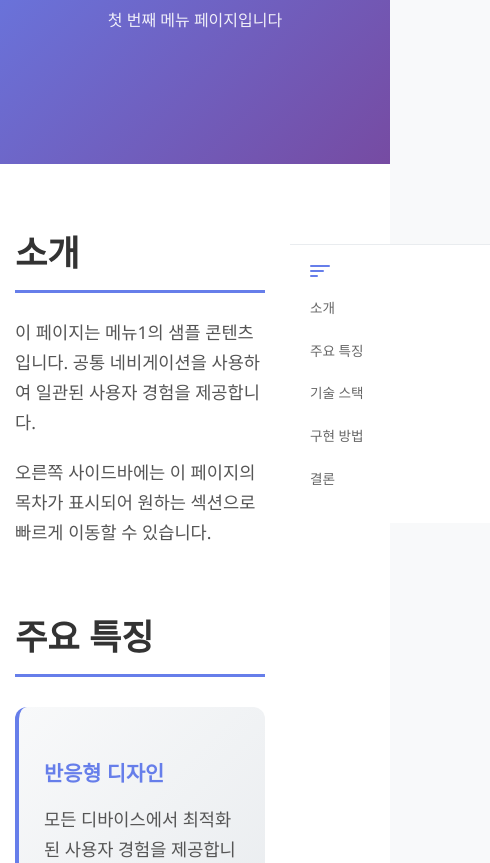
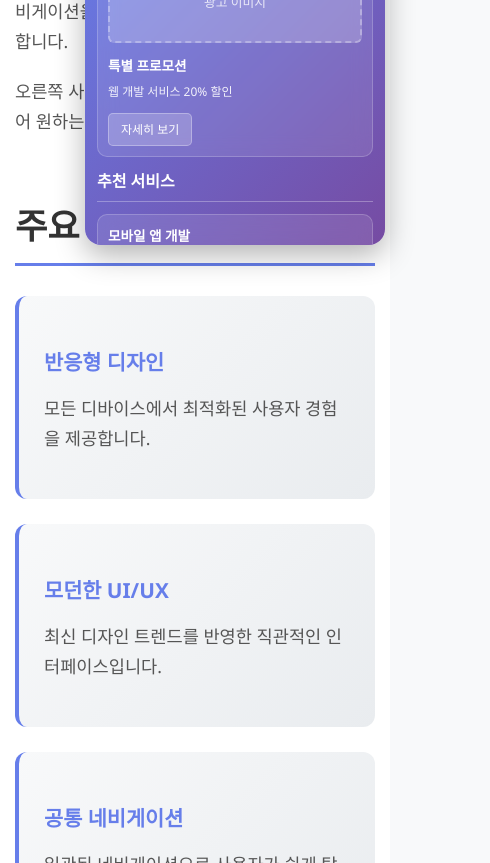
Before and after one commit to allitworkcokr/allit.github.io, a plain HTML site: page menu1.html in a window 390 px wide. Shown: the part 594-1457 px from the top of the page, 490 px wide, since content can reach past the window. Drawn offline with Linux system fonts and the light colour scheme.

Commit message:
배너 수정

```diff
--- a/components/banner.html
+++ b/components/banner.html
@@ -1,4 +1,5 @@
 <div class="banner-container">
+    <button class="banner-close" onclick="closeBanner()">×</button>
     <div class="banner-content">
         <div class="banner-section">
             <h3>광고 배너</h3>
--- a/css/banner.css
+++ b/css/banner.css
@@ -1,79 +1,87 @@
-/* 배너 스타일 */
+/* 플로팅 배너 스타일 */
 .banner {
     position: fixed;
-    left: 0;
-    top: 80px; /* 네비게이션 높이만큼 아래 */
-    width: 280px;
-    height: calc(100vh - 80px);
+    right: 20px;
+    bottom: 20px;
+    width: 300px;
+    max-height: 400px;
     background: linear-gradient(135deg, #667eea 0%, #764ba2 100%);
     color: white;
-    overflow-y: auto;
-    z-index: 100;
-    box-shadow: 2px 0 10px rgba(0,0,0,0.1);
+    border-radius: 16px;
+    box-shadow: 0 10px 30px rgba(0,0,0,0.3);
+    z-index: 1000;
+    overflow: hidden;
+    transition: all 0.3s ease;
+}
+
+.banner:hover {
+    transform: translateY(-5px);
+    box-shadow: 0 15px 40px rgba(0,0,0,0.4);
 }
 
 .banner-container {
     padding: 20px;
-    height: 100%;
+    max-height: 400px;
+    overflow-y: auto;
 }
 
 .banner-content {
     display: flex;
     flex-direction: column;
-    gap: 30px;
+    gap: 20px;
 }
 
 .banner-section h3 {
-    font-size: 1.1rem;
-    margin-bottom: 15px;
+    font-size: 1rem;
+    margin-bottom: 12px;
     color: #fff;
     font-weight: 600;
-    border-bottom: 2px solid rgba(255,255,255,0.3);
-    padding-bottom: 8px;
+    border-bottom: 1px solid rgba(255,255,255,0.3);
+    padding-bottom: 6px;
 }
 
 .banner-item {
     background: rgba(255,255,255,0.1);
-    border-radius: 12px;
-    padding: 20px;
+    border-radius: 10px;
+    padding: 15px;
     backdrop-filter: blur(10px);
     border: 1px solid rgba(255,255,255,0.2);
     transition: transform 0.3s ease, box-shadow 0.3s ease;
 }
 
 .banner-item:hover {
-    transform: translateY(-3px);
-    box-shadow: 0 8px 25px rgba(0,0,0,0.2);
+    transform: translateY(-2px);
+    box-shadow: 0 5px 15px rgba(0,0,0,0.2);
 }
 
 .banner-item h4 {
-    font-size: 1rem;
-    margin-bottom: 10px;
+    font-size: 0.9rem;
+    margin-bottom: 8px;
     color: #fff;
     font-weight: 600;
 }
 
 .banner-item p {
-    font-size: 0.9rem;
-    margin-bottom: 15px;
+    font-size: 0.8rem;
+    margin-bottom: 12px;
     color: rgba(255,255,255,0.9);
-    line-height: 1.5;
+    line-height: 1.4;
 }
 
 /* 배너 이미지 */
 .banner-image {
-    margin-bottom: 15px;
+    margin-bottom: 12px;
 }
 
 .banner-placeholder {
     width: 100%;
-    height: 120px;
+    height: 80px;
     background: rgba(255,255,255,0.2);
-    border-radius: 8px;
+    border-radius: 6px;
     display: flex;
     align-items: center;
     justify-content: center;
-    font-size: 0.9rem;
+    font-size: 0.8rem;
     color: rgba(255,255,255,0.8);
     border: 2px dashed rgba(255,255,255,0.3);
 }
@@ -83,10 +91,10 @@
     display: inline-block;
     background: rgba(255,255,255,0.2);
     color: white;
-    padding: 8px 16px;
+    padding: 6px 12px;
     text-decoration: none;
-    border-radius: 6px;
-    font-size: 0.85rem;
+    border-radius: 5px;
+    font-size: 0.75rem;
     font-weight: 500;
     transition: all 0.3s ease;
     border: 1px solid rgba(255,255,255,0.3);
@@ -100,50 +108,62 @@
 /* 배너 날짜 */
 .banner-date {
     display: block;
-    font-size: 0.8rem;
+    font-size: 0.7rem;
     color: rgba(255,255,255,0.7);
-    margin-top: 10px;
+    margin-top: 8px;
 }
 
 /* 배너 인용구 */
 .banner-quote {
     font-style: italic;
-    font-size: 0.9rem;
-    margin-bottom: 10px;
+    font-size: 0.8rem;
+    margin-bottom: 8px;
     color: rgba(255,255,255,0.9);
-    line-height: 1.6;
+    line-height: 1.4;
 }
 
 .banner-author {
-    font-size: 0.8rem;
+    font-size: 0.7rem;
     color: rgba(255,255,255,0.7);
     margin: 0;
 }
 
-/* 메인 콘텐츠 영역 조정 */
+/* 배너 닫기 버튼 */
+.banner-close {
+    position: absolute;
+    top: 10px;
+    right: 10px;
+    width: 24px;
+    height: 24px;
+    background: rgba(255,255,255,0.2);
+    border: none;
+    border-radius: 50%;
+    color: white;
+    font-size: 14px;
+    cursor: pointer;
+    display: flex;
+    align-items: center;
+    justify-content: center;
+    transition: all 0.3s ease;
+}
+
+.banner-close:hover {
+    background: rgba(255,255,255,0.3);
+    transform: scale(1.1);
+}
+
+/* 메인 콘텐츠 영역 조정 - 플로팅 배너는 여백 불필요 */
 .main-content {
-    margin-left: 280px; /* 배너 너비만큼 여백 */
     margin-top: 80px;
 }
 
 /* 반응형 디자인 */
-@media (max-width: 1200px) {
+@media (max-width: 768px) {
     .banner {
-        width: 250px;
-    }
-
-    .main-content {
-        margin-left: 250px;
-    }
-}
-
-@media (max-width: 1024px) {
-    .banner {
-        width: 220px;
-    }
-
-    .main-content {
-        margin-left: 220px;
+        right: 10px;
+        bottom: 10px;
+        width: 280px;
+        max-height: 350px;
     }
 
     .banner-container {
@@ -151,61 +171,39 @@
     }
 
     .banner-content {
-        gap: 20px;
-    }
-}
-
-@media (max-width: 768px) {
-    .banner {
-        position: static;
-        width: 100%;
-        height: auto;
-        top: auto;
-    }
-
-    .main-content {
-        margin-left: 0;
-    }
-
-    .banner-content {
-        flex-direction: row;
-        overflow-x: auto;
         gap: 15px;
-        padding-bottom: 10px;
-    }
-
-    .banner-section {
-        min-width: 250px;
-        flex-shrink: 0;
-    }
-
-    .banner-item {
-        padding: 15px;
-    }
-}
-
-@media (max-width: 480px) {
-    .banner-container {
-        padding: 10px;
-    }
-
-    .banner-content {
-        gap: 10px;
-    }
-
-    .banner-section {
-        min-width: 200px;
     }
 
     .banner-item {
         padding: 12px;
     }
+}
+
+@media (max-width: 480px) {
+    .banner {
+        right: 5px;
+        bottom: 5px;
+        width: calc(100vw - 10px);
+        max-width: 300px;
+    }
+
+    .banner-container {
+        padding: 12px;
+    }
+
+    .banner-content {
+        gap: 12px;
+    }
+
+    .banner-item {
+        padding: 10px;
+    }
 
     .banner-item h4 {
-        font-size: 0.9rem;
+        font-size: 0.85rem;
     }
 
     .banner-item p {
-        font-size: 0.8rem;
+        font-size: 0.75rem;
     }
 }
--- a/css/sidebar.css
+++ b/css/sidebar.css
@@ -16,25 +16,7 @@
     min-height: 100vh;
 }
 
-/* 배너가 있을 때 사이드바 위치 조정 */
-.banner + .main-content .content-layout {
-    grid-template-columns: 1fr 250px;
-    gap: 40px;
-}
 
-@media (max-width: 1200px) {
-    .banner + .main-content .content-layout {
-        grid-template-columns: 1fr 220px;
-        gap: 30px;
-    }
-}
-
-@media (max-width: 1024px) {
-    .banner + .main-content .content-layout {
-        grid-template-columns: 1fr 200px;
-        gap: 25px;
-    }
-}
 
 .content-section {
     margin-bottom: 60px;
--- a/js/banner-loader.js
+++ b/js/banner-loader.js
@@ -28,7 +28,7 @@
 
         bannerItems.forEach(item => {
             item.addEventListener('mouseenter', function() {
-                this.style.transform = 'translateY(-5px) scale(1.02)';
+                this.style.transform = 'translateY(-2px) scale(1.01)';
             });
 
             item.addEventListener('mouseleave', function() {
@@ -47,7 +47,30 @@
                 }, 150);
             });
         });
+
+        // 배너 닫기 버튼 이벤트
+        const closeBtn = document.querySelector('.banner-close');
+        if (closeBtn) {
+            closeBtn.addEventListener('click', this.closeBanner.bind(this));
+        }
     }
+
+    // 배너 닫기
+    closeBanner() {
+        if (this.bannerContainer) {
+            this.bannerContainer.style.opacity = '0';
+            this.bannerContainer.style.transform = 'translateY(20px)';
+            setTimeout(() => {
+                this.bannerContainer.style.display = 'none';
+            }, 300);
+        }
+    }
+}
+
+// 전역 닫기 함수
+function closeBanner() {
+    const bannerLoader = new BannerLoader();
+    bannerLoader.closeBanner();
 }
 
 // 페이지 로드 시 배너 로드
```
